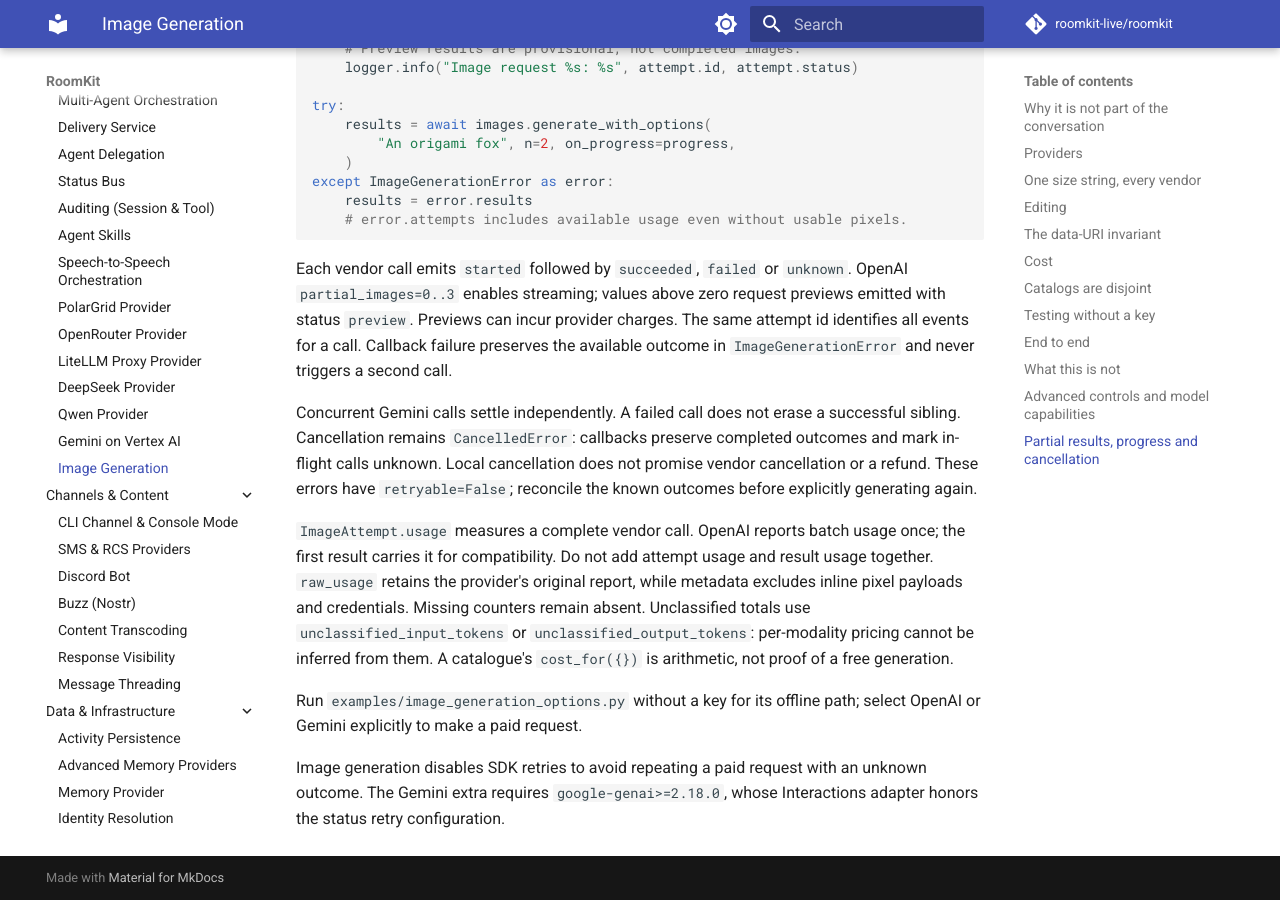
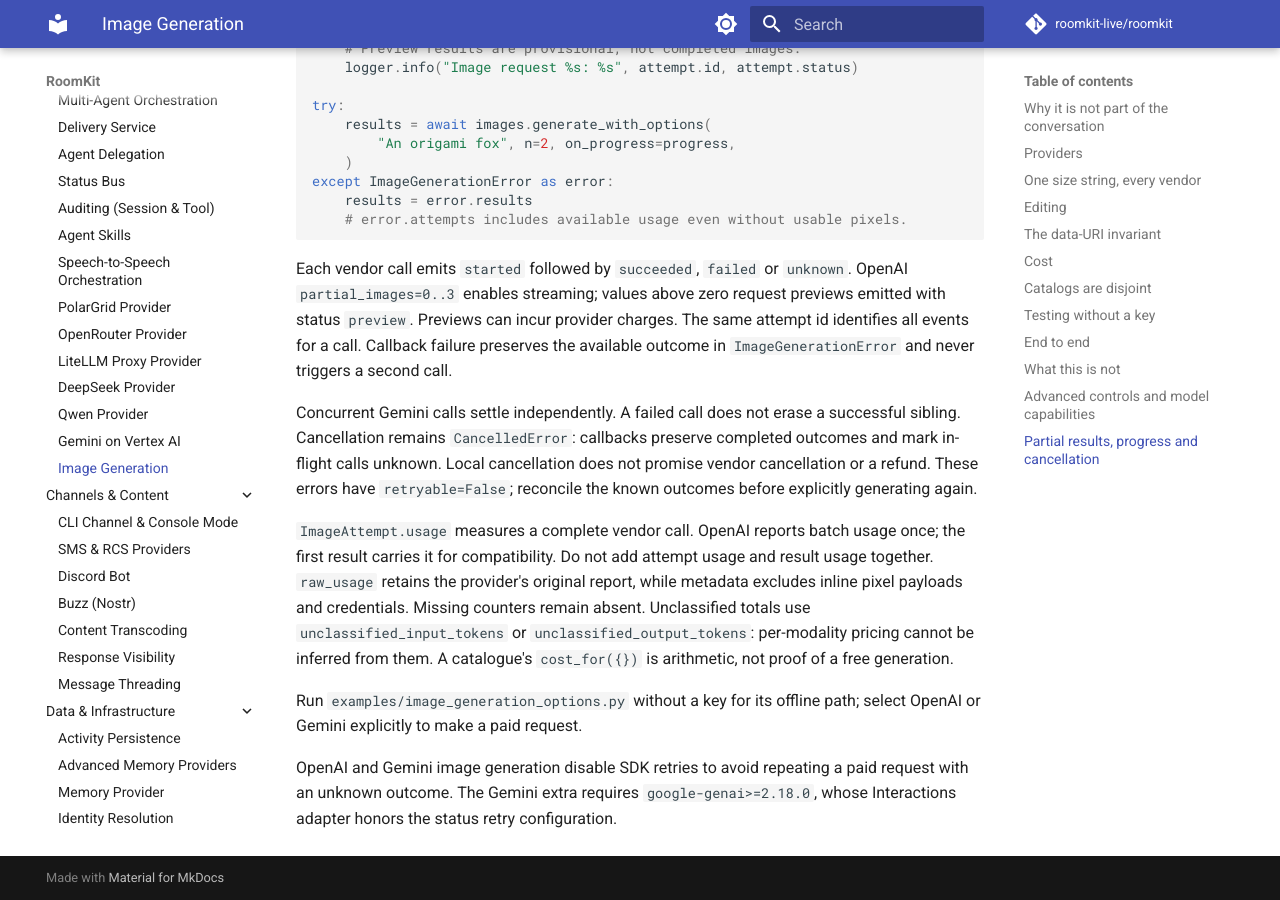
Before and after one commit to roomkit-live/roomkit-docs, an MkDocs documentation site: the page built from docs/guides/image-generation.md, in a window 1280 px wide and 900 px high, scrolled down 6477 px. Built offline with MkDocs 1.6.1 and Material for MkDocs 9.7.7, drawn with Linux system fonts in a browser that asks for light colours; comment, search, counter and statistics services are not loaded.

Commit message:
docs(images): scope retry guarantees to the implemented adapters

```diff
--- a/docs/guides/image-generation.md
+++ b/docs/guides/image-generation.md
@@ -237,6 +237,6 @@ A catalogue's `cost_for({})` is arithmetic, not proof of a free generation.
 Run `examples/image_generation_options.py` without a key for its offline path;
 select OpenAI or Gemini explicitly to make a paid request.
 
-Image generation disables SDK retries to avoid repeating a paid request with an
+OpenAI and Gemini image generation disable SDK retries to avoid repeating a paid request with an
 unknown outcome. The Gemini extra requires `google-genai>=2.18.0`, whose
 Interactions adapter honors the status retry configuration.
```
